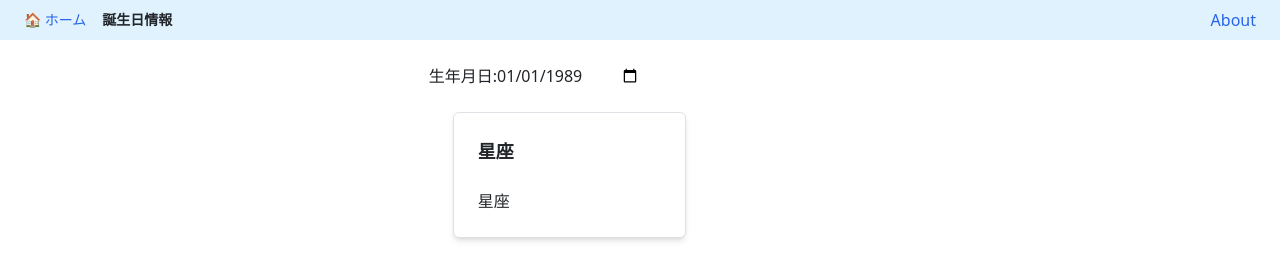
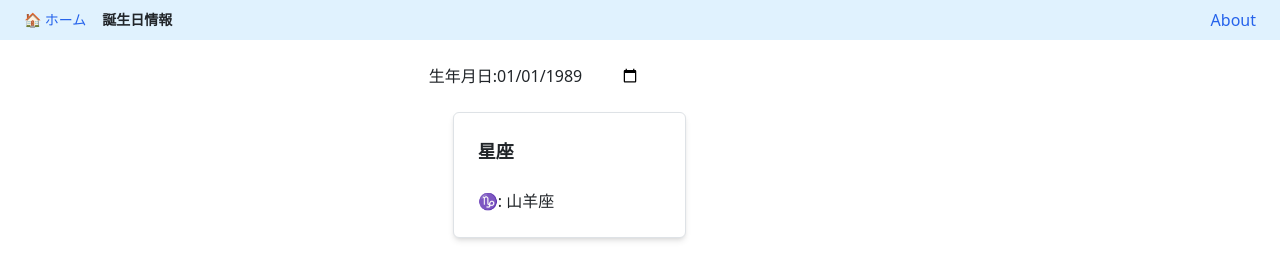
Before and after one commit to foresukecom/toolbox, a Vue app: page /birthdate-info in a window 1280 px wide. Shown: the top 279 px of the page. Built offline with nearby package versions, Linux system fonts and the light colour scheme; no server answers.

Commit message:
feat: 星座を計算する処理追加

```diff
--- a/src/views/BirthdateInfo.vue
+++ b/src/views/BirthdateInfo.vue
@@ -80,6 +80,8 @@ export default {
   methods: {
     calculate() {
       const birthdate = new Date(this.birthdate);
+      const birthMonth = birthdate.getMonth() + 1; // Months are zero-indexed in JavaScript.
+      const birthDay = birthdate.getDate();
       const birthYear = birthdate.getFullYear();
       const currentYear = new Date().getFullYear();
       const universityAdmissionYear = birthYear + 19;
@@ -98,7 +100,7 @@ export default {
       milestones.sort((a, b) => a.year - b.year);
 
       const result = {
-        zodiac: '星座',  // 星座を正確に計算するロジックは省略
+        zodiac: this.getZodiac(birthMonth, birthDay),
         zodiacSign: this.getZodiacSign(birthYear),
         dayOfWeek: this.daysOfWeek[birthdate.getDay()],
         primarySchoolAdmissionYear: birthYear + 7,
@@ -118,6 +120,33 @@ export default {
       const signs = Object.keys(this.zodiacSigns);
       return this.zodiacSigns[signs[year % 12]];
     },
+    getZodiac(month, day) {
+      if ((month == 1 && day >= 20) || (month == 2 && day <= 18)) {
+        return "♒️: 水瓶座";
+      } else if ((month == 2 && day >= 19) || (month == 3 && day <= 20)) {
+        return "♓️: 魚座";
+      } else if ((month == 3 && day >= 21) || (month == 4 && day <= 19)) {
+        return "♈️: 牡羊座";
+      } else if ((month == 4 && day >= 20) || (month == 5 && day <= 20)) {
+        return "♉️: 牡牛座";
+      } else if ((month == 5 && day >= 21) || (month == 6 && day <= 20)) {
+        return "♊️: 双子座";
+      } else if ((month == 6 && day >= 21) || (month == 7 && day <= 22)) {
+        return "♋️: 蟹座";
+      } else if ((month == 7 && day >= 23) || (month == 8 && day <= 22)) {
+        return "♌️: 獅子座";
+      } else if ((month == 8 && day >= 23) || (month == 9 && day <= 22)) {
+        return "♍️: 乙女座";
+      } else if ((month == 9 && day >= 23) || (month == 10 && day <= 22)) {
+        return "♎️: 天秤座";
+      } else if ((month == 10 && day >= 23) || (month == 11 && day <= 21)) {
+        return "♏️: 蠍座";
+      } else if ((month == 11 && day >= 22) || (month == 12 && day <= 21)) {
+        return "♐️: 射手座";
+      } else {
+        return "♑️: 山羊座";
+      }
+    },
     toJapaneseEra: function (year) {
       if (year < 1926) {
         return `大正${year - 1911}`;
```
